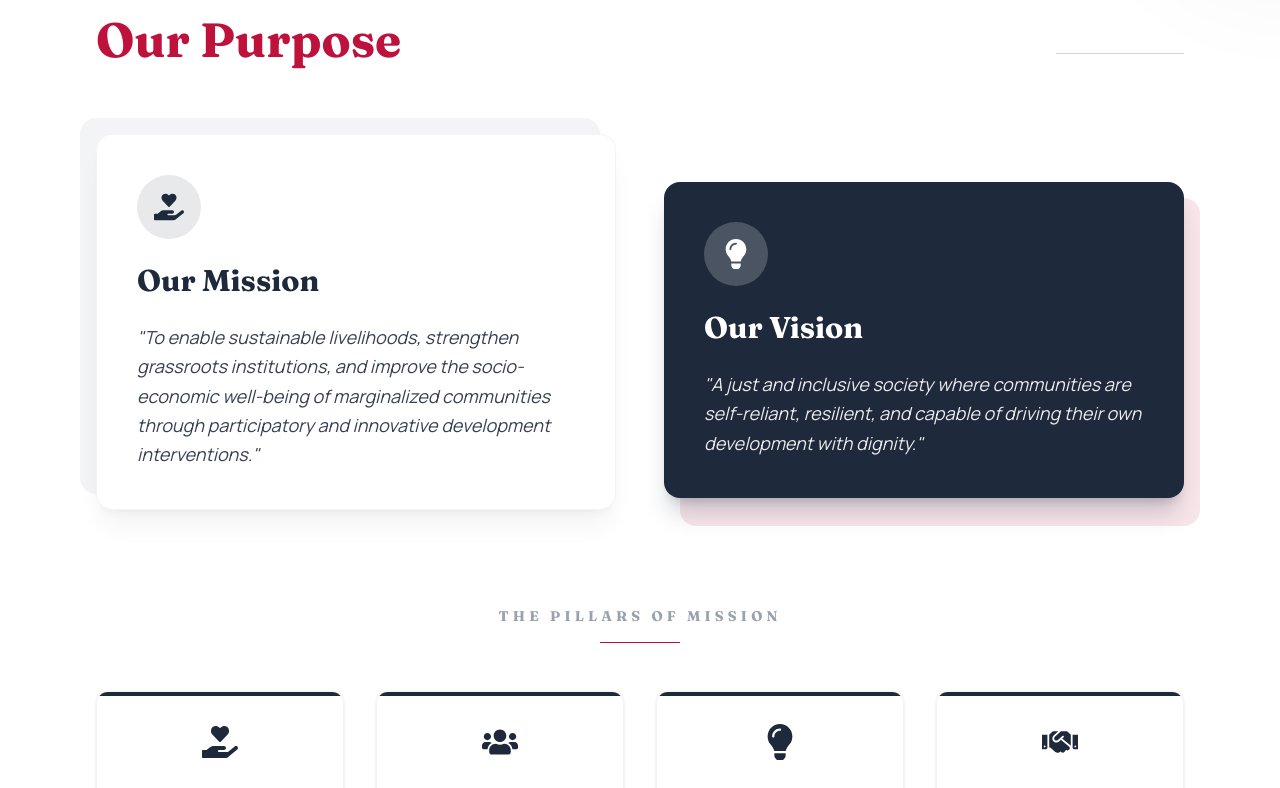
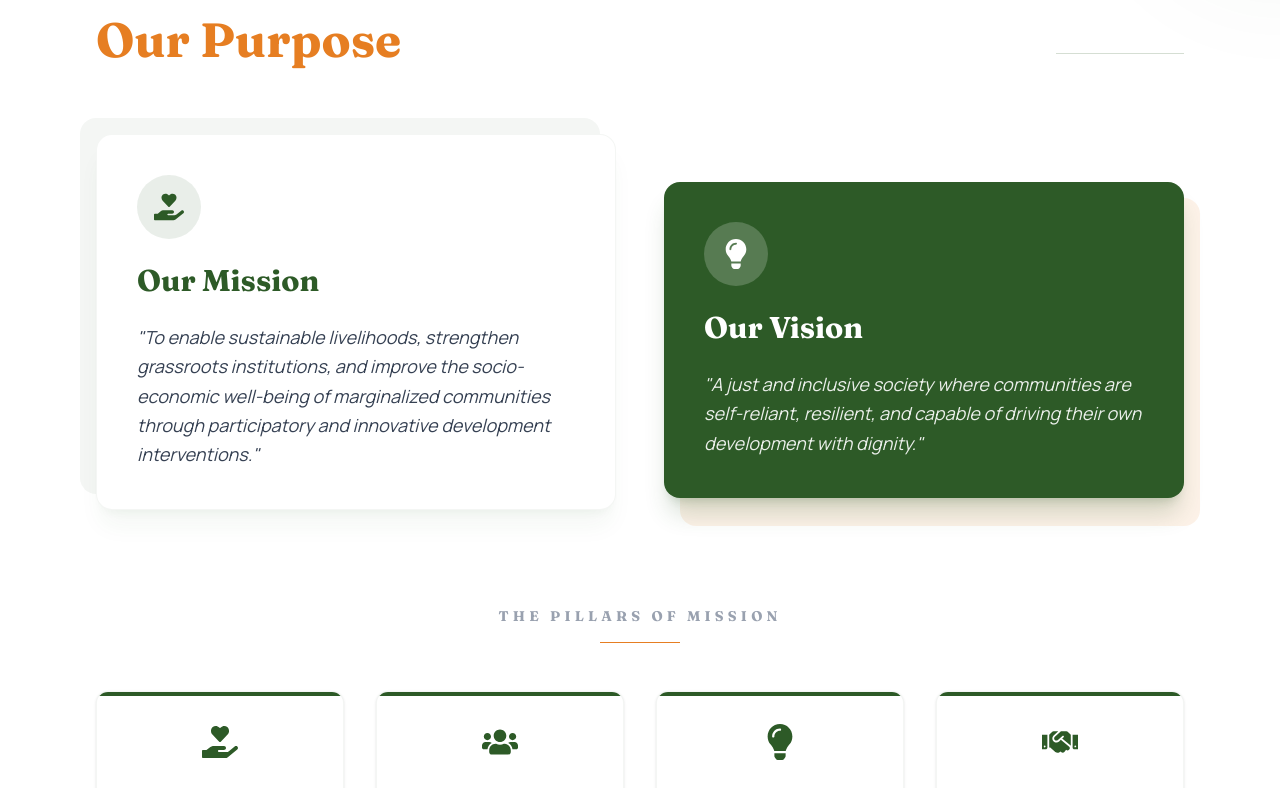
Before and after one commit to anisthdev/mission-ngo, a React (Vite) app: page / in a window 1280 px wide. Shown: the part 1043-1831 px from the top of the page. Built offline with nearby package versions, Linux system fonts and the light colour scheme.

Commit message:
style: update color scheme to earthy rural theme and set organization favicon

```diff
--- a/index.html
+++ b/index.html
@@ -2,7 +2,7 @@
 <html lang="en">
   <head>
     <meta charset="UTF-8" />
-    <link rel="icon" type="image/svg+xml" href="/vite.svg" />
+    <link rel="icon" type="image/jpeg" href="/images/assets/logo.jpg" />
     <meta name="viewport" content="width=device-width, initial-scale=1.0" />
     <title>MISSION | Engross • Enable • Empower</title>
   </head>
--- a/src/index.css
+++ b/src/index.css
@@ -2,16 +2,16 @@
 @import "tailwindcss";
 
 @theme {
-  --color-primary: #1E293B;
-  --color-primary-light: #334155;
-  --color-primary-dark: #0F172A;
-  --color-secondary: #475569;
-  --color-secondary-light: #94A3B8;
-  --color-secondary-dark: #1E293B;
-  --color-accent: #BE123C;
-  --color-accent-light: #E11D48;
-  --color-accent-dark: #9F1239;
-  --color-warm-sand: #FFFFFF;
+  --color-primary: #2D5A27; /* Deep Forest Green */
+  --color-primary-light: #4A8C42;
+  --color-primary-dark: #1E3D1A;
+  --color-secondary: #8B4513; /* Saddle Brown */
+  --color-secondary-light: #A0522D;
+  --color-secondary-dark: #5D2E0C;
+  --color-accent: #E67E22; /* Warm Carrot Orange/Ochre */
+  --color-accent-light: #F39C12;
+  --color-accent-dark: #D35400;
+  --color-warm-sand: #FDF5E6; /* Old Lace / Warm Cream */
 
   --font-sans: 'Manrope', sans-serif;
   --font-heading: 'Fraunces', serif;
@@ -69,12 +69,12 @@
 }
 
 ::-webkit-scrollbar-thumb {
-  background: #1E293B;
+  background: #2D5A27;
   border-radius: 5px;
 }
 
 ::-webkit-scrollbar-thumb:hover {
-  background: #0F172A;
+  background: #1E3D1A;
 }
 
 /* Smooth scroll */
--- a/tailwind.config.js
+++ b/tailwind.config.js
@@ -8,20 +8,21 @@ export default {
     extend: {
       colors: {
         primary: {
-          DEFAULT: '#F9A825',
-          light: '#FFB74D',
-          dark: '#F57F17',
+          DEFAULT: '#2D5A27', // Forest Green
+          light: '#4A8C42',
+          dark: '#1E3D1A',
         },
         secondary: {
-          DEFAULT: '#1565C0',
-          light: '#42A5F5',
-          dark: '#0D47A1',
+          DEFAULT: '#8B4513', // Saddle Brown
+          light: '#A0522D',
+          dark: '#5D2E0C',
         },
         accent: {
-          DEFAULT: '#43A047',
-          light: '#66BB6A',
-          dark: '#2E7D32',
+          DEFAULT: '#E67E22', // Warm Ochre
+          light: '#F39C12',
+          dark: '#D35400',
         },
+        'warm-sand': '#FDF5E6',
       },
       fontFamily: {
         sans: ['Open Sans', 'Roboto', 'sans-serif'],
```
